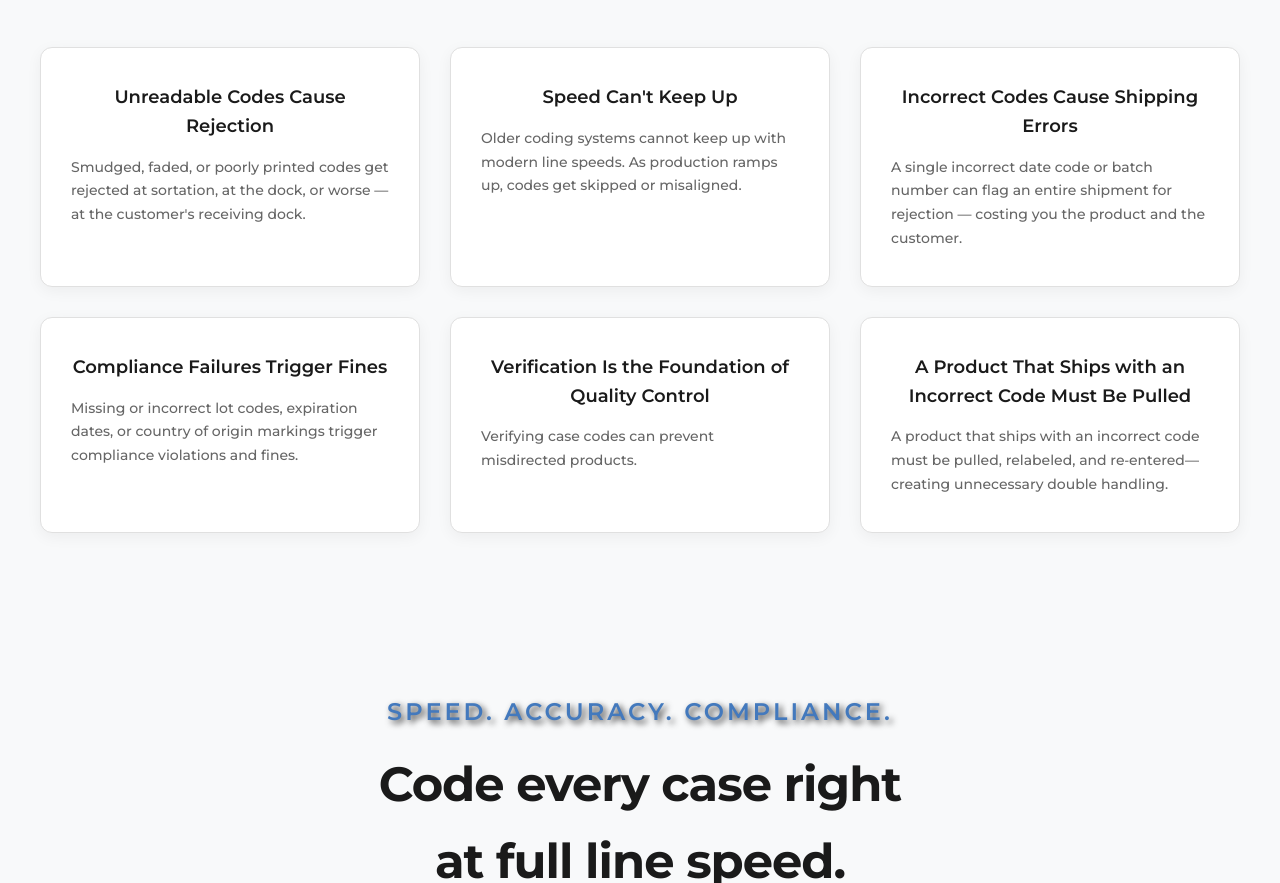
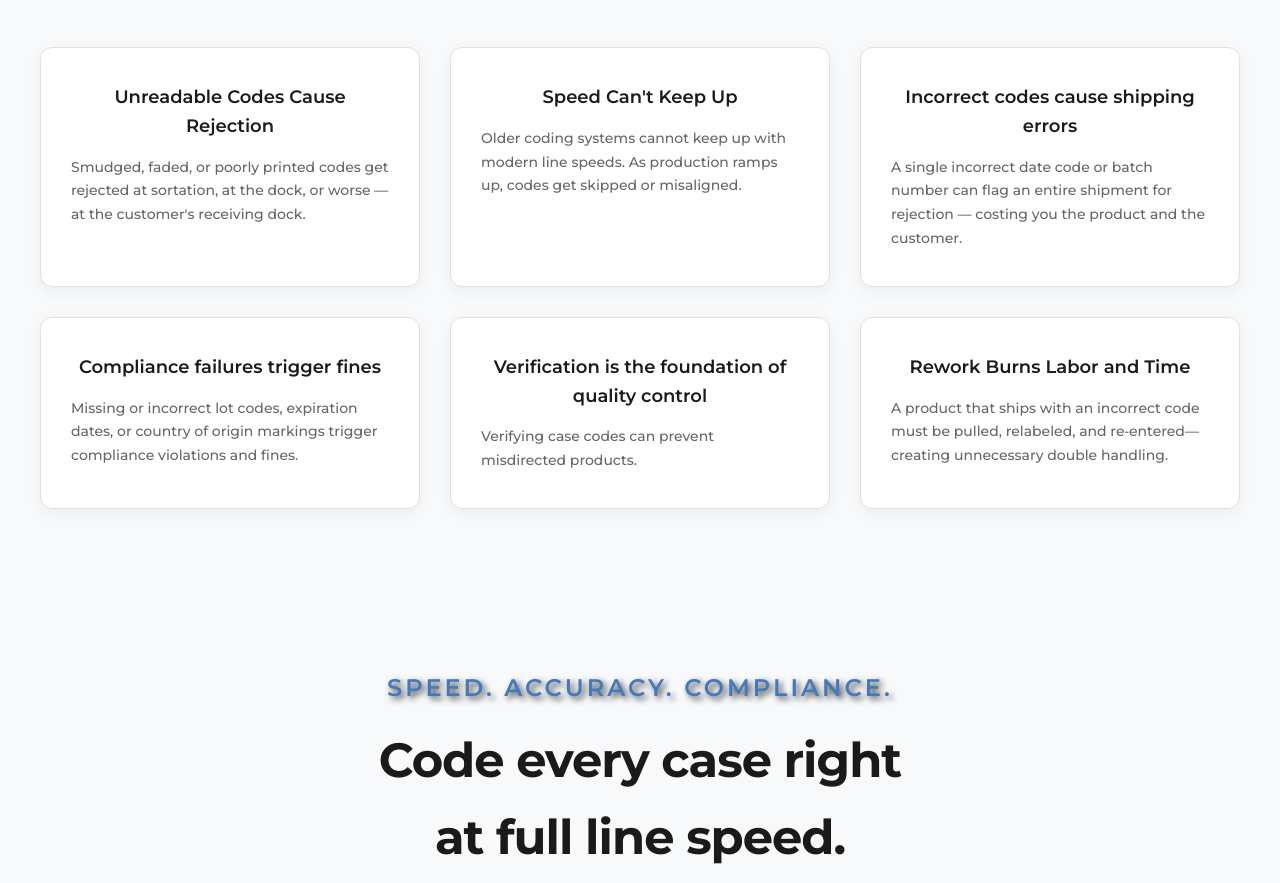
Before and after one commit to brunongmacho/miracom-website, a plain HTML site: page miralabel-case.html in a window 1280 px wide. Shown: the part 938-1821 px from the top of the page. Drawn offline with Linux system fonts and the light colour scheme.

Commit message:
Fix pain point titles to sentence case

```diff
--- a/miralabel-case.html
+++ b/miralabel-case.html
@@ -102,25 +102,25 @@
             </p>
           </div>
           <div class="pain-item">
-            <h3>Incorrect Codes Cause Shipping Errors</h3>
+            <h3>Incorrect codes cause shipping errors</h3>
             <p>
               A single incorrect date code or batch number can flag an entire shipment for rejection — costing you the product and the customer.
             </p>
           </div>
           <div class="pain-item">
-            <h3>Compliance Failures Trigger Fines</h3>
+            <h3>Compliance failures trigger fines</h3>
             <p>
               Missing or incorrect lot codes, expiration dates, or country of origin markings trigger compliance violations and fines.
             </p>
           </div>
           <div class="pain-item">
-            <h3>Verification Is the Foundation of Quality Control</h3>
+            <h3>Verification is the foundation of quality control</h3>
             <p>
               Verifying case codes can prevent misdirected products.
             </p>
           </div>
           <div class="pain-item">
-            <h3>A Product That Ships with an Incorrect Code Must Be Pulled</h3>
+            <h3>Rework Burns Labor and Time</h3>
             <p>
               A product that ships with an incorrect code must be pulled, relabeled, and re‑entered—creating unnecessary double handling.
             </p>
```
